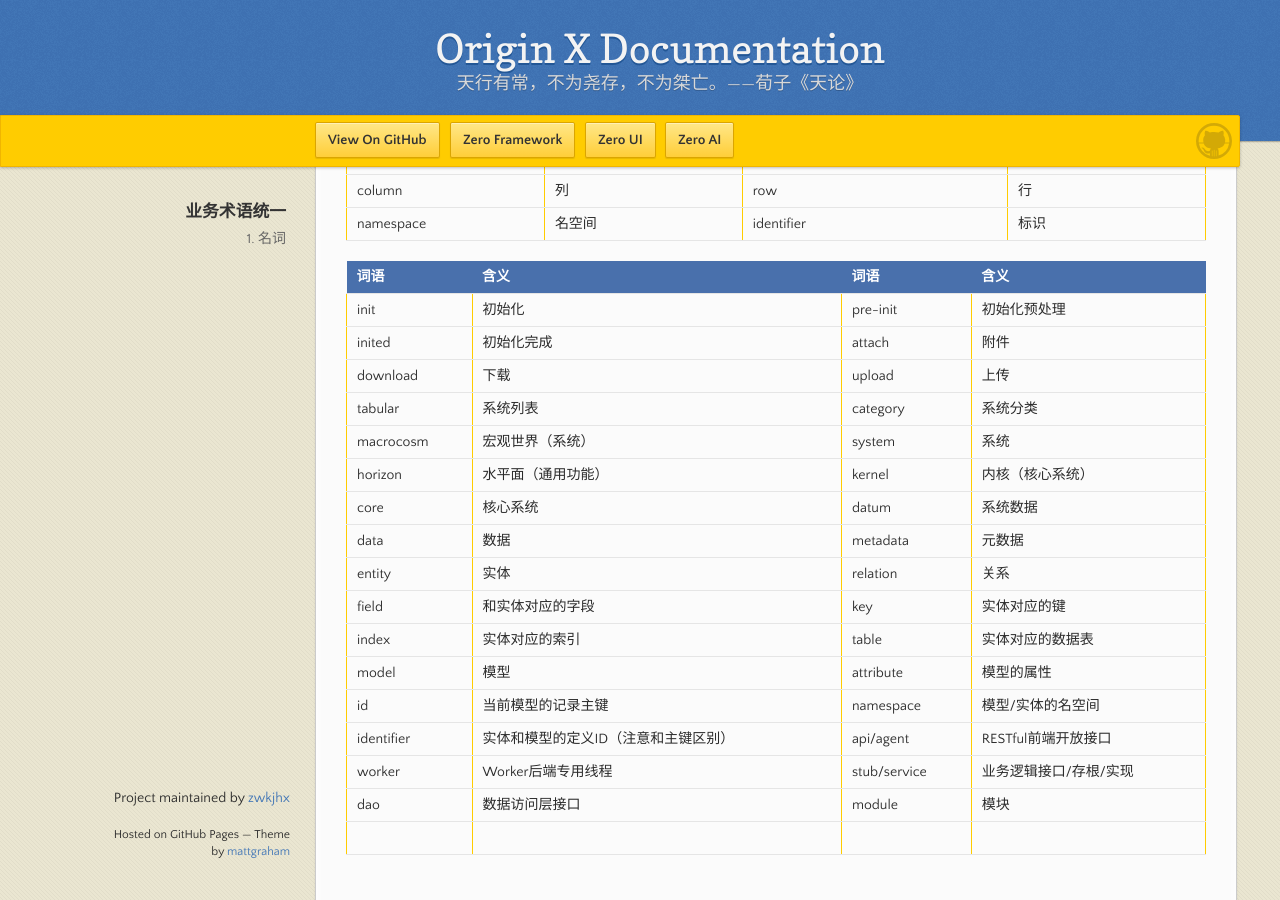
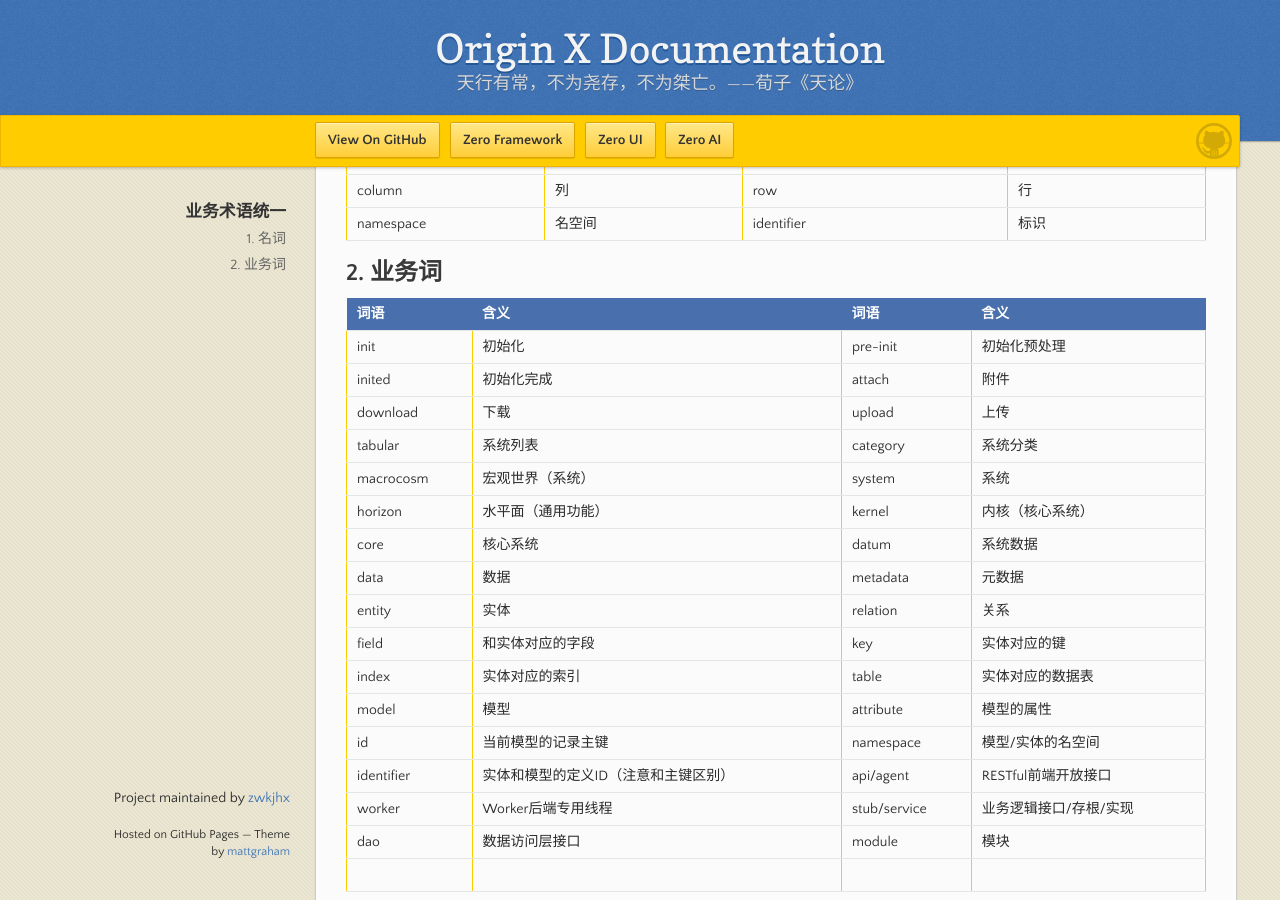
Before and after one commit to zwkjhx/ox-doc, a Jekyll site: the page built from specification/main/spc-000-ye-wu-zhu-yu-gui-fan.md, in a window 1280 px wide and 900 px high, scrolled down 429 px. Built offline with Jekyll 4.4.1, drawn with Linux system fonts in a browser that asks for light colours; our own code applies the rules of GitHub Pages for plain Markdown files.

Commit message:
Track 2 files into repository.
- modified .idea/workspace.xml
- modified specification/main/spc-000-ye-wu-zhu-yu-gui-fan.md

Auto commit by GitBook Editor

```diff
--- a/specification/main/spc-000-ye-wu-zhu-yu-gui-fan.md
+++ b/specification/main/spc-000-ye-wu-zhu-yu-gui-fan.md
@@ -15,6 +15,8 @@
 | index | 键 | table | 表 |
 | column | 列 | row | 行 |
 | namespace | 名空间 | identifier | 标识 |
+
+## 2. 业务词
 
 | 词语 | 含义 | 词语 | 含义 |
 | :--- | :--- | :--- | :--- |
```
